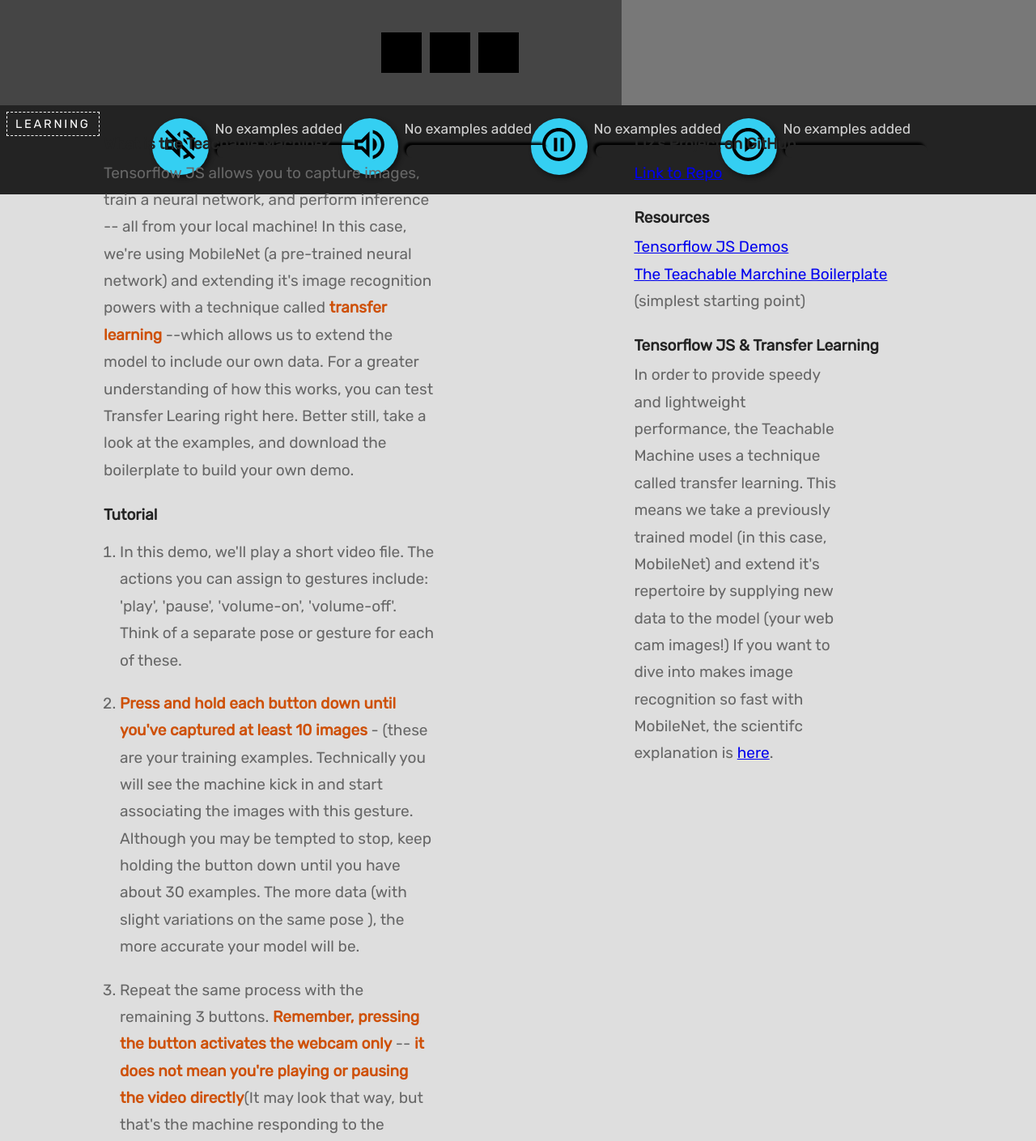
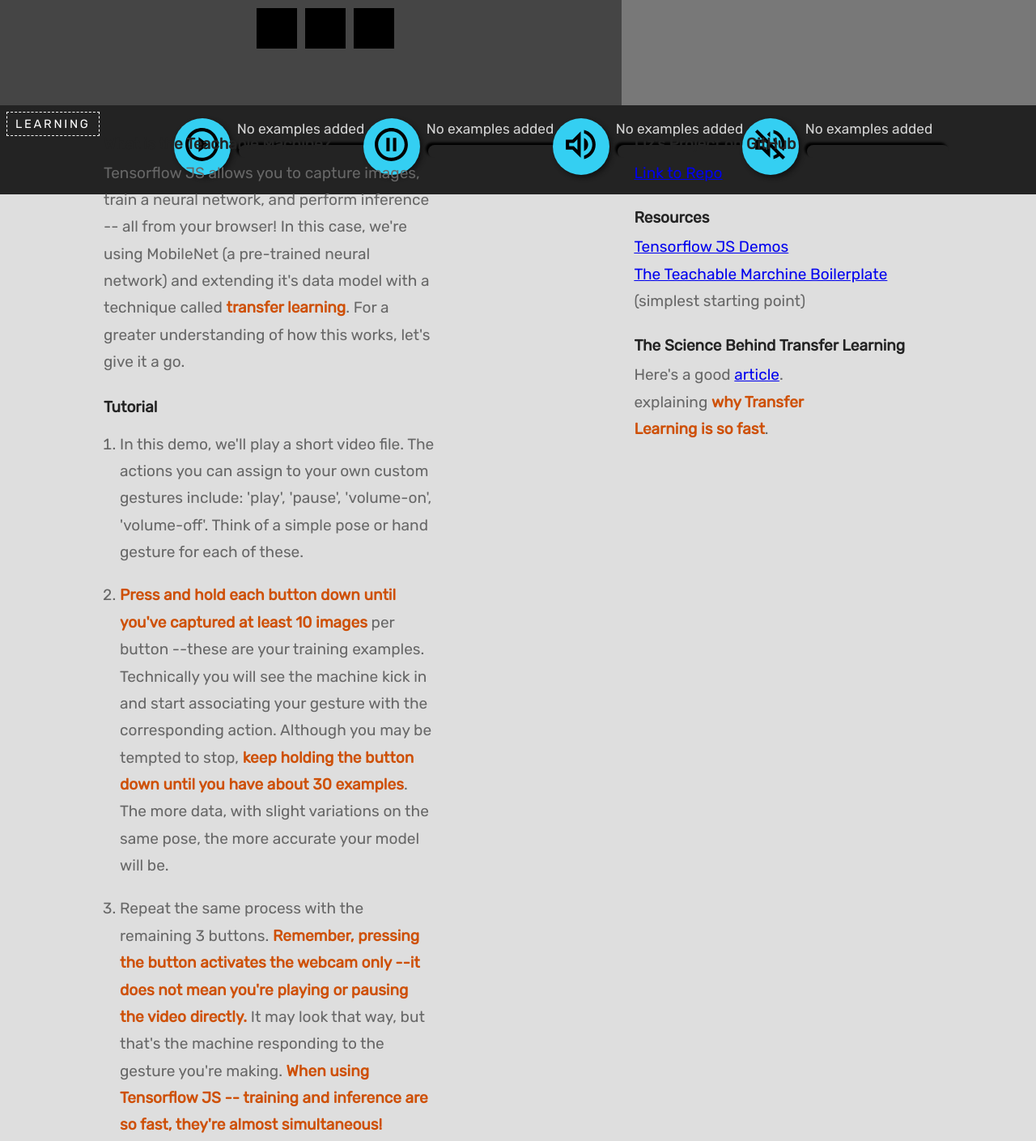
Before and after one commit to LizMyers/transfer-learning, a website with bundled scripts: page index.html in a window 1280 px wide. Shown: the part 460-1869 px from the top of the page at 81% size. Built offline with nearby package versions, Linux system fonts and the light colour scheme; no server answers; what @tensorflow-models/knn-classifier, @tensorflow-models/mobilenet would draw is missing.

Commit message:
fixed the float layut bug

```diff
--- a/index.html
+++ b/index.html
@@ -59,32 +59,30 @@
         <div id=left-col class="col">
             <h4>What is the Teachable Machine?</h4>
             <p>
-                Tensorflow JS allows you to capture images, train a neural network, and perform inference -- all from your local machine! In this case, we're using MobileNet (a pre-trained neural network) and extending it's image recognition powers with a technique called
-                <b>transfer learning</b> --which allows us to extend the model to include our own data. For a greater understanding of how this works, you can test Transfer Learing right here. Better still, take a look at the examples, and download the
-                boilerplate to build your own demo.
+                Tensorflow JS allows you to capture images, train a neural network, and perform inference -- all from your browser! In this case, we're using MobileNet (a pre-trained neural network) and extending it's data model with a technique called
+                <b>transfer learning</b>. For a greater understanding of how this works, let's give it a go.
             </p>
 
             <h4>Tutorial</h4>
-            <p>
+
             <ol>
                 <li>
-                        In this demo, we'll play a short video file. The actions you can assign to gestures include: 'play', 'pause', 'volume-on', 'volume-off'. Think of a separate pose or gesture for each of these.
+                    In this demo, we'll play a short video file. The actions you can assign to your own custom gestures include: 'play', 'pause', 'volume-on', 'volume-off'. Think of a simple pose or hand gesture for each of these.
                 </li>
-                    <li><b>Press and hold each button down until you've captured at least 10 images</b> - (these are your training examples. Technically you will see the machine kick in and start associating the images with this gesture. Although you may
-                        be tempted to stop, keep holding the button down until you have about 30 examples. The more data (with slight variations on the same pose ), the more accurate your model will be.
+                <li><b>Press and hold each button down until you've captured at least 10 images</b> per button --these are your training examples. Technically you will see the machine kick in and start associating your gesture with the corresponding action.
+                    Although you may be tempted to stop, <b>keep holding the button down until you have about 30 examples</b>. The more data, with slight variations on the same pose, the more accurate your model will be.
                 </li>
-                    <li>Repeat the same process with the remaining 3 buttons. <b>Remember, pressing the button activates the webcam only</b> -- <b>it does not mean you're playing or pausing the video directly</b>(It may look that way, but that's the machine
-                        responding to the gesture you're making. When using Tensorflow JS - training and inference are so fast, they're almost simultaneous!). </li>
+                <li>Repeat the same process with the remaining 3 buttons. <b>Remember, pressing the button activates the webcam only --it does not mean you're playing or pausing the video directly.</b> It may look that way, but that's the machine responding
+                    to the gesture you're making. <b>When using Tensorflow JS -- training and inference are so fast, they're almost simultaneous!</b> </li>
                 <li>
-                        Once you've trained the model, test your gestures again with one of the short videos. (Note: sometimes the confidence meter moves on more than one action at a time. That's because the computer thinks there is a chance you made the corresponding gesture.
-                        But it should settle on the gesture with the highest confidence score - another important concept in machine learning.)
+                    Once you've trained the model, test your gestures again with one of the short videos. Sometimes the confidence meter moves on more than one action at a time. That's because the computer thinks there's a chance you made the corresponding gesture. But it
+                    should settle on the gesture with the highest <b>confidence score</b> -- another important concept in machine learning.
                 </li>
-                    <li><b>Want to start over? Simply refresh the browser.</b> At the end of your session, the images will be "dumped" and you're ready to retrain the Teachable Machine.</li>
+                <li><b>Want to start over? Refresh the browser.</b> At the end of your session, the images will be "dumped" and you can retrain the Teachable Machine all over again. </li>
             </ol>
-            </p>
 
         </div>
-        <!-- end left col -->
+
         <div id=right-col class="col">
             <h4>Liz's Project on GitHub</h4>
             <p>
@@ -97,15 +95,13 @@
 
             <p class="resources"><a href="https://github.com/googlecreativelab/teachable-machine-boilerplate" target="_blank">The Teachable Marchine Boilerplate</a> <br />(simplest starting point)</p>
 
-            <h4>Tensorflow JS &amp; Transfer Learning</h4>
+            <h4>The Science Behind Transfer Learning</h4>
             <p class="right-col-copy">
-                In order to provide speedy and lightweight performance, the Teachable Machine uses a technique called <b></b>transfer learning</b>. This means we take a previously trained model (in this case, MobileNet) and extend it's repertoire by supplying
-                new data to the model (your web cam images!) If you want to dive into makes image recognition so fast with MobileNet, the scientifc explanation is <a href="https://medium.com/@yu4u/why-mobilenet-and-its-variants-e-g-shufflenet-are-fast-1c7048b9618d"
-                    target="_blank">here</a>. </p>
+                Here's a good <a href="https://medium.com/@yu4u/why-mobilenet-and-its-variants-e-g-shufflenet-are-fast-1c7048b9618d" target="_blank">article</a>. explaining <b>why Transfer Learning is so fast</b>.
+            </p>
         </div>
-        <!-- end right col -->
+
     </div>
-    <!-- end story-container -->
 </body>
 
 </html>
--- a/styles.css
+++ b/styles.css
@@ -95,14 +95,13 @@
             display: block;
             width: 88%;
             height: 80px;
-            left: -1%!important;
+            left: 16%;
             top: 0px;
         }
 
         ul#trainingBtns li {
             width: 19%;
             height: 100%;
-            float: right;
             list-style-type: none;
             background: none;
             border: 0px solid red;
@@ -137,6 +136,7 @@
             background: white;
             opacity: .95;
             border: none;
+            cursor: pointer;
         }
 
         li button {
@@ -179,8 +179,8 @@
             display: block;
             position: absolute;
             right: 0;
-            bottom: 150px;
-            width: 40%;
+            bottom: 180px;
+            width: 60%;
             height: 50px;
             text-align: center;
             border: 0px solid yellow;
@@ -192,6 +192,7 @@
             height: 50px;
             margin-left: 10px;
             border: 0px solid white;
+            cursor: pointer;
             background: black;
         }
 
@@ -226,6 +227,7 @@
             margin: 45% 10% auto;
             margin-bottom: 200px;
             width: 80%;
+            border: 0px solid red;
         }
 
         #left-col {
```
Lines whose indentation alone changed are shown as unchanged.
